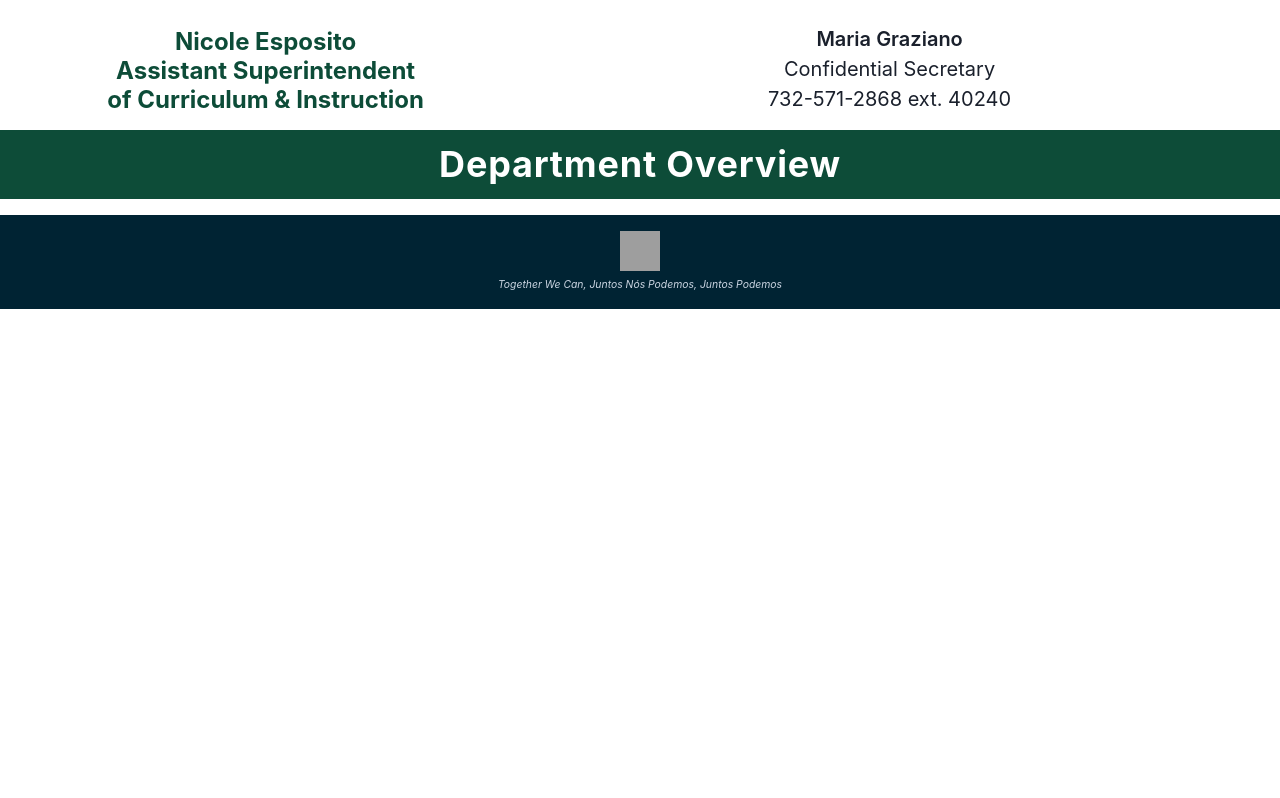
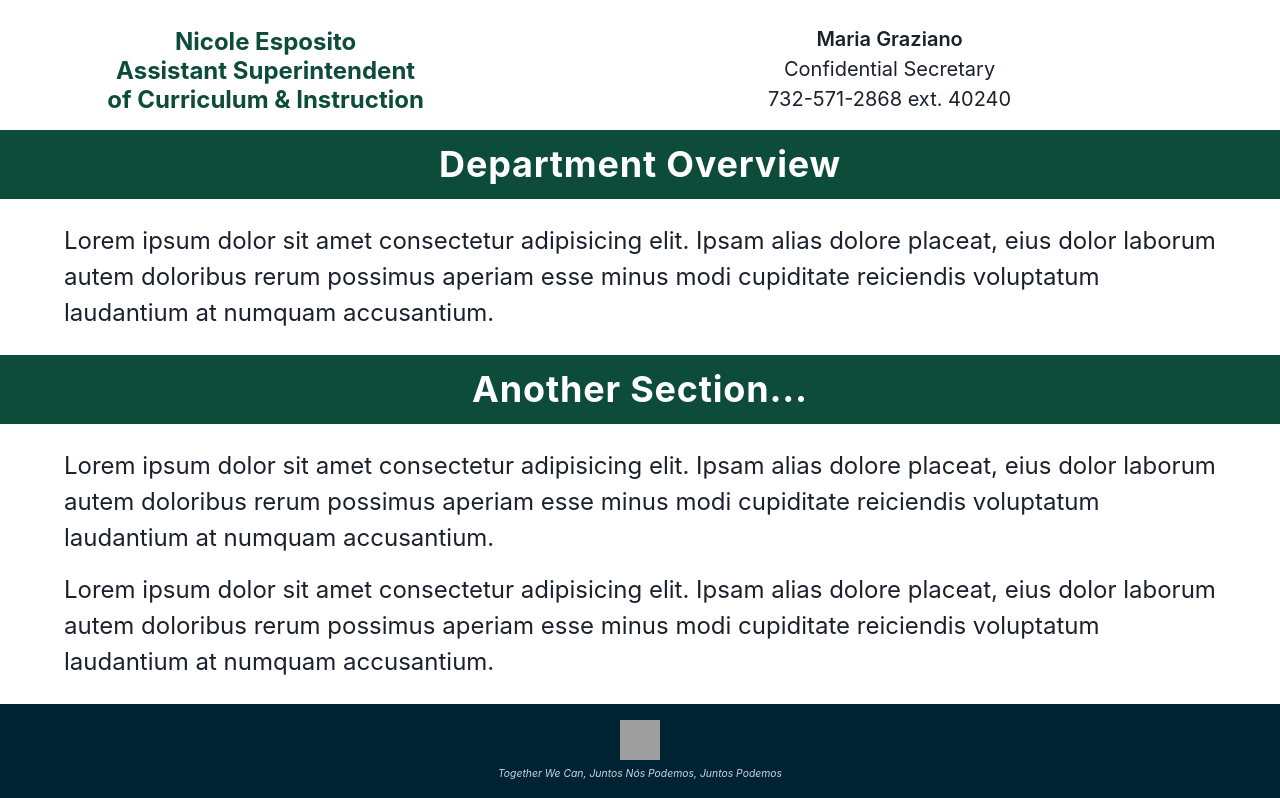
Before and after one commit to nfmastroianni/lbps-curriculum, a Next.js app: page / in a window 1280 px wide. Shown: the part 597-1395 px from the top of the page. Before the commit the page ends 906 px from the top, so only its background shows below. Built offline with nearby package versions, Linux system fonts and the light colour scheme; grey boxes are pictures that could not be loaded.

Commit message:
adding sample dummy content

```diff
--- a/pages/index.js
+++ b/pages/index.js
@@ -2,7 +2,7 @@ import Head from 'next/head'
 // import Link from 'next/link'
 import Image from 'next/image'
 import Layout from '../components/Layout'
-import { Grid, GridItem, Heading, Text } from '@chakra-ui/react'
+import { Box, Grid, GridItem, Heading, Text } from '@chakra-ui/react'
 import Section from '../components/Section'
 
 export default function Home() {
@@ -95,7 +95,32 @@ export default function Home() {
             </Text>
           </GridItem>
         </Grid>
-        <Section headerText="Department Overview"></Section>
+        <Section headerText="Department Overview">
+          <Box maxW="6xl" margin="0 auto">
+            <Text fontSize={['lg', 'xl', '2xl']}>
+              Lorem ipsum dolor sit amet consectetur adipisicing elit. Ipsam
+              alias dolore placeat, eius dolor laborum autem doloribus rerum
+              possimus aperiam esse minus modi cupiditate reiciendis voluptatum
+              laudantium at numquam accusantium.
+            </Text>
+          </Box>
+        </Section>
+        <Section headerText="Another Section...">
+          <Box maxW="6xl" margin="0 auto">
+            <Text fontSize={['lg', 'xl', '2xl']}>
+              Lorem ipsum dolor sit amet consectetur adipisicing elit. Ipsam
+              alias dolore placeat, eius dolor laborum autem doloribus rerum
+              possimus aperiam esse minus modi cupiditate reiciendis voluptatum
+              laudantium at numquam accusantium.
+            </Text>
+            <Text fontSize={['lg', 'xl', '2xl']}>
+              Lorem ipsum dolor sit amet consectetur adipisicing elit. Ipsam
+              alias dolore placeat, eius dolor laborum autem doloribus rerum
+              possimus aperiam esse minus modi cupiditate reiciendis voluptatum
+              laudantium at numquam accusantium.
+            </Text>
+          </Box>
+        </Section>
       </Layout>
     </>
   )
```
